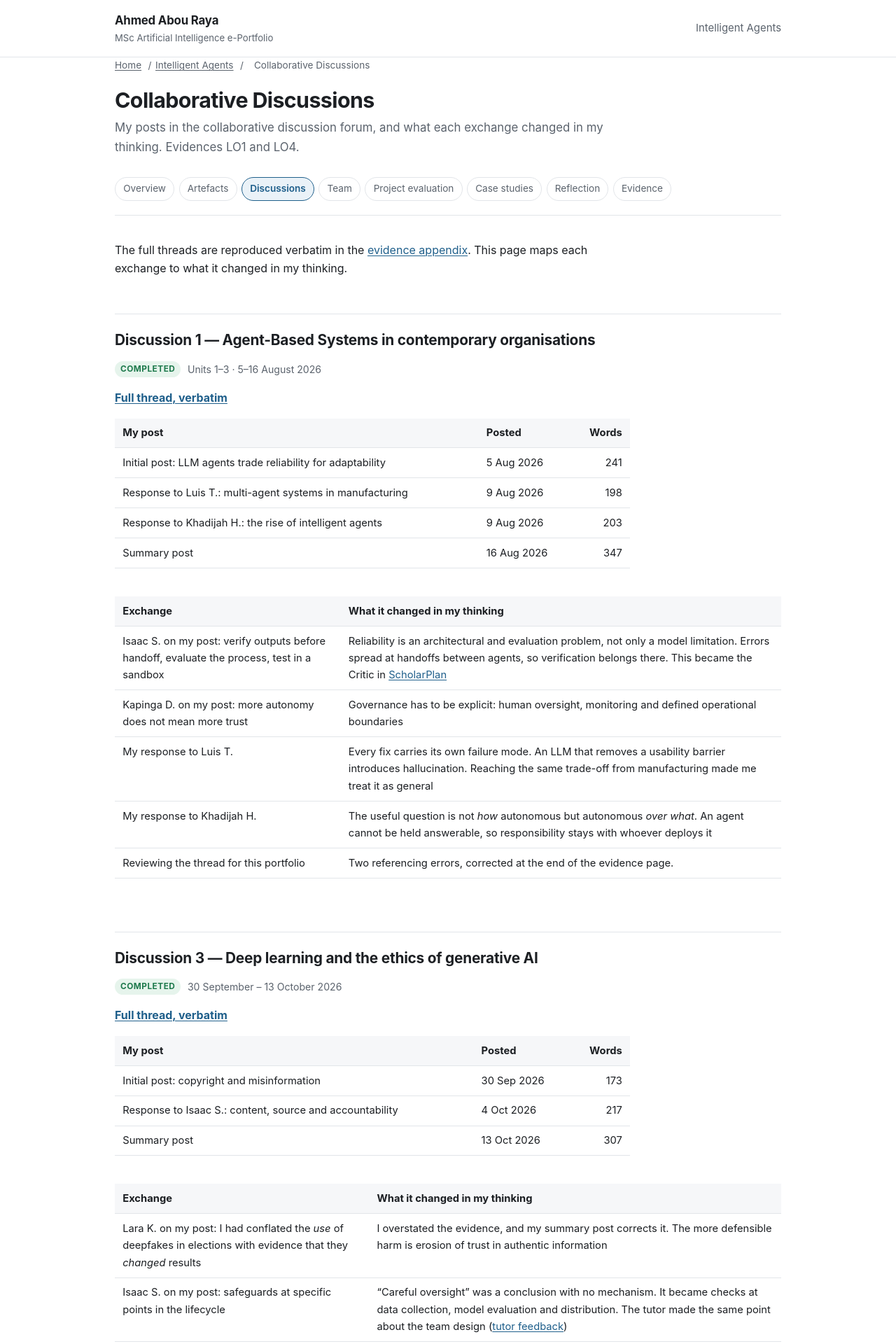
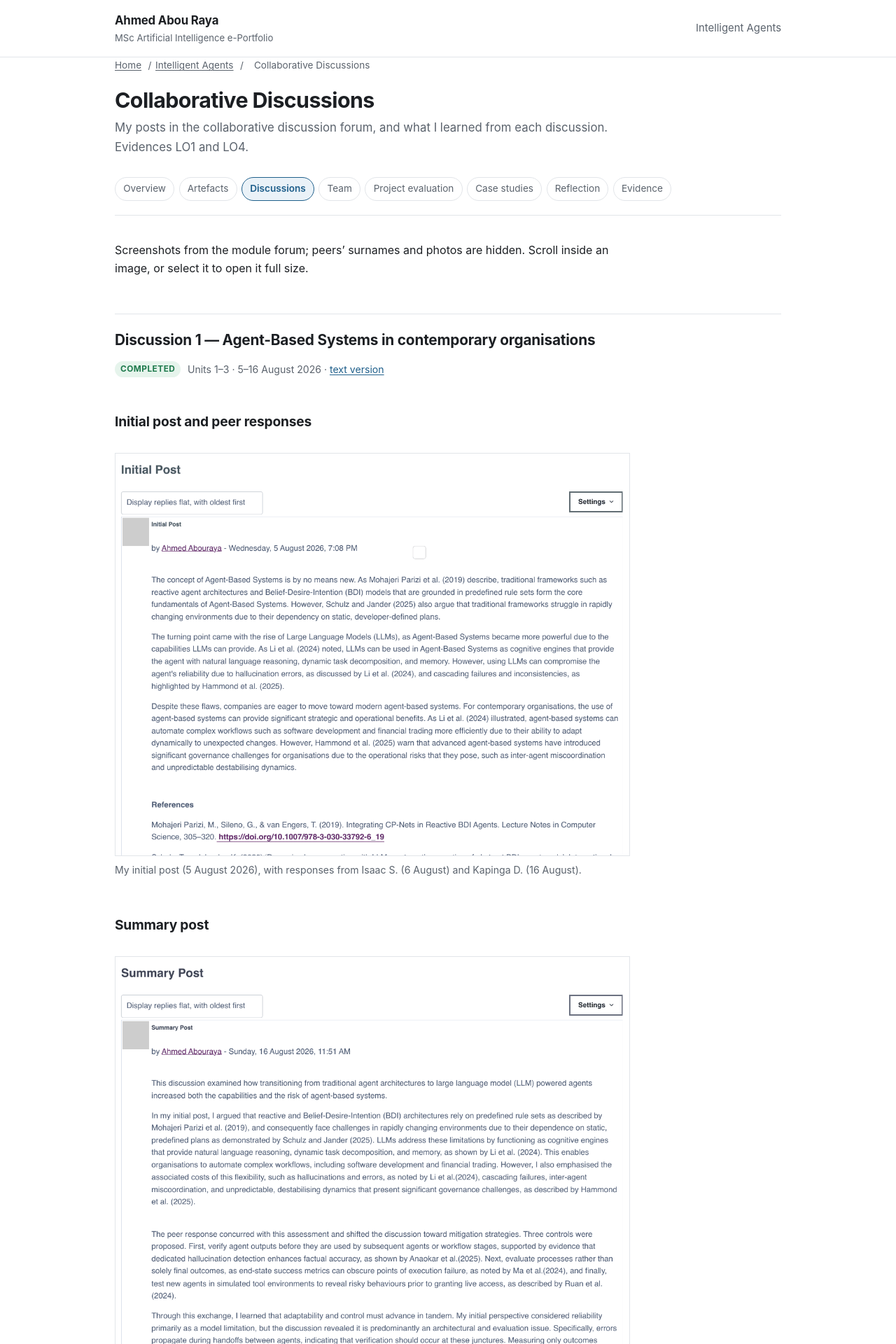
Before and after one commit to aabouraya/msc-ai-portfolio, a Jekyll site: the page built from modules/intelligent-agents/discussions.md, in a window 1280 px wide. Shown: the top 1920 px of the page at 70% size. Built offline with Jekyll 4.4.1, drawn with Linux system fonts in a browser that asks for light colours; some of the changed text lies outside the part shown.

Commit message:
Discussions: forum screenshots for each post, plus what I learned
Screenshots are generated from the Moodle print-outs with peers' surnames
and profile photos covered.

Co-Authored-By: Claude Opus 5.5 <noreply@anthropic.com>

```diff
--- a/assets/css/style.css
+++ b/assets/css/style.css
@@ -156,6 +156,10 @@ main img { max-width: 100%; height: auto; border-radius: var(--radius); }
 main figure { margin: 1.25rem 0; }
 main figure img { display: block; background: #fff; border: 1px solid var(--border); }
 main figcaption { margin-top: .5rem; font-size: .88rem; color: var(--text-muted); }
+
+/* Tall forum screenshots scroll inside a frame instead of filling the page. */
+.screenshot { max-height: 36rem; overflow-y: auto; border: 1px solid var(--border); }
+.screenshot img { width: 100%; border: 0; }
 
 .muted { color: var(--text-muted); }
 .meta { display: flex; flex-wrap: wrap; gap: .6rem; align-items: center; font-size: .88rem; margin: .5rem 0; }
--- a/modules/intelligent-agents/discussions.md
+++ b/modules/intelligent-agents/discussions.md
@@ -5,57 +5,82 @@ module: intelligent-agents
 nav_order: 2
 permalink: /modules/intelligent-agents/discussions/
 summary: >-
-  My posts in the collaborative discussion forum, and what each exchange changed
-  in my thinking. Evidences LO1 and LO4.
+  My posts in the collaborative discussion forum, and what I learned from each
+  discussion. Evidences LO1 and LO4.
 ---
 
-The full threads are reproduced verbatim in the [evidence appendix](../evidence/). This page
-maps each exchange to what it changed in my thinking.
+Screenshots from the module forum; peers' surnames and photos are hidden. Scroll
+inside an image, or select it to open it full size.
 
 ## Discussion 1 — Agent-Based Systems in contemporary organisations
 
-<p class="meta"><span class="badge badge--completed">completed</span> <span class="muted">Units 1–3 · 5–16 August 2026</span></p>
+<p class="meta"><span class="badge badge--completed">completed</span> <span class="muted">Units 1–3 · 5–16 August 2026 · <a href="../evidence/discussion-1/">text version</a></span></p>
 
-**[Full thread, verbatim](../evidence/discussion-1/)**
+### Initial post and peer responses
 
-| My post | Posted | Words |
-| --- | --- | --: |
-| Initial post: LLM agents trade reliability for adaptability | 5 Aug 2026 | 241 |
-| Response to Luis T.: multi-agent systems in manufacturing | 9 Aug 2026 | 198 |
-| Response to Khadijah H.: the rise of intelligent agents | 9 Aug 2026 | 203 |
-| Summary post | 16 Aug 2026 | 347 |
+<figure>
+  <div class="screenshot"><a href="{{ '/assets/img/intelligent-agents/discussions/d1-initial-post.png' | relative_url }}"><img src="{{ '/assets/img/intelligent-agents/discussions/d1-initial-post.png' | relative_url }}" alt="Forum screenshot: my initial post on agent-based systems in contemporary organisations, followed by responses from Isaac S. and Kapinga D." loading="lazy"></a></div>
+  <figcaption>My initial post (5 August 2026), with responses from Isaac S. (6 August) and Kapinga D. (16 August).</figcaption>
+</figure>
 
-<div class="wide" markdown="1">
+### Summary post
 
-| Exchange | What it changed in my thinking |
-| --- | --- |
-| Isaac S. on my post: verify outputs before handoff, evaluate the process, test in a sandbox | Reliability is an architectural and evaluation problem, not only a model limitation. Errors spread at handoffs between agents, so verification belongs there. This became the Critic in [ScholarPlan](../artefacts/#agent-based-system) |
-| Kapinga D. on my post: more autonomy does not mean more trust | Governance has to be explicit: human oversight, monitoring and defined operational boundaries |
-| My response to Luis T. | Every fix carries its own failure mode. An LLM that removes a usability barrier introduces hallucination. Reaching the same trade-off from manufacturing made me treat it as general |
-| My response to Khadijah H. | The useful question is not *how* autonomous but autonomous *over what*. An agent cannot be held answerable, so responsibility stays with whoever deploys it |
-| Reviewing the thread for this portfolio | Two referencing errors, corrected at the end of the evidence page. |
+<figure>
+  <div class="screenshot"><a href="{{ '/assets/img/intelligent-agents/discussions/d1-summary-post.png' | relative_url }}"><img src="{{ '/assets/img/intelligent-agents/discussions/d1-summary-post.png' | relative_url }}" alt="Forum screenshot: my summary post for Discussion 1." loading="lazy"></a></div>
+  <figcaption>My summary post (16 August 2026).</figcaption>
+</figure>
 
-</div>
+### My response to a peer
+
+<figure>
+  <div class="screenshot"><a href="{{ '/assets/img/intelligent-agents/discussions/d1-peer-response.png' | relative_url }}"><img src="{{ '/assets/img/intelligent-agents/discussions/d1-peer-response.png' | relative_url }}" alt="Forum screenshot: Luis T.'s initial post on multi-agent systems in manufacturing, my response, and the replies that followed." loading="lazy"></a></div>
+  <figcaption>My response (9 August 2026) to Luis T.'s post on multi-agent systems in manufacturing, with his post and the replies that followed.</figcaption>
+</figure>
+
+### What I learned
+
+- **Reliability is an architecture problem, not only a model problem.** Isaac's
+  three controls showed that errors spread at the handoffs between agents, so
+  that is where verification belongs. It became the Critic in ScholarPlan.
+- **Autonomy does not create trust.** Kapinga's reply made the case that
+  governance has to be designed in: oversight, monitoring and clear boundaries.
+- **Every fix has its own failure mode.** In Luis's thread, adding an LLM to
+  remove a usability barrier introduced hallucination. The thread ended on
+  central governance with decentralised execution, the hybrid ScholarPlan uses.
 
 ## Discussion 3 — Deep learning and the ethics of generative AI
 
-<p class="meta"><span class="badge badge--completed">completed</span> <span class="muted">30 September – 13 October 2026</span></p>
+<p class="meta"><span class="badge badge--completed">completed</span> <span class="muted">30 September – 13 October 2026 · <a href="../evidence/discussion-3/">text version</a></span></p>
 
-**[Full thread, verbatim](../evidence/discussion-3/)**
+### Initial post and peer responses
 
-| My post | Posted | Words |
-| --- | --- | --: |
-| Initial post: copyright and misinformation | 30 Sep 2026 | 173 |
-| Response to Isaac S.: content, source and accountability | 4 Oct 2026 | 217 |
-| Summary post | 13 Oct 2026 | 307 |
+<figure>
+  <div class="screenshot"><a href="{{ '/assets/img/intelligent-agents/discussions/d3-initial-post.png' | relative_url }}"><img src="{{ '/assets/img/intelligent-agents/discussions/d3-initial-post.png' | relative_url }}" alt="Forum screenshot: my initial post on the ethics of generative AI, followed by responses from Lara K. and Isaac S." loading="lazy"></a></div>
+  <figcaption>My initial post (30 September 2026), with responses from Lara K. (1 October) and Isaac S. (2 October).</figcaption>
+</figure>
 
-<div class="wide" markdown="1">
+### Summary post
 
-| Exchange | What it changed in my thinking |
-| --- | --- |
-| Lara K. on my post: I had conflated the *use* of deepfakes in elections with evidence that they *changed* results | I overstated the evidence, and my summary post corrects it. The more defensible harm is erosion of trust in authentic information |
-| Isaac S. on my post: safeguards at specific points in the lifecycle | "Careful oversight" was a conclusion with no mechanism. It became checks at data collection, model evaluation and distribution. The tutor made the same point about the team design ([tutor feedback](../evidence/tutor-feedback/)) |
-| My response to Isaac S.: the engineering trade-offs of watermarking | Naming the cost of a proposal moved the thread more than agreeing with it, and Isaac's summary built on my point. A watermark can confirm machine generation but never human authorship |
-| Reviewing the thread for this portfolio | Three referencing errors, corrected at the end of the evidence page |
+<figure>
+  <div class="screenshot"><a href="{{ '/assets/img/intelligent-agents/discussions/d3-summary-post.png' | relative_url }}"><img src="{{ '/assets/img/intelligent-agents/discussions/d3-summary-post.png' | relative_url }}" alt="Forum screenshot: my summary post for Discussion 3." loading="lazy"></a></div>
+  <figcaption>My summary post (13 October 2026).</figcaption>
+</figure>
 
-</div>
+### My response to a peer
+
+<figure>
+  <div class="screenshot"><a href="{{ '/assets/img/intelligent-agents/discussions/d3-peer-response.png' | relative_url }}"><img src="{{ '/assets/img/intelligent-agents/discussions/d3-peer-response.png' | relative_url }}" alt="Forum screenshot: Isaac S.'s initial post, my response, Yasmin A.'s response and Isaac's summary post." loading="lazy"></a></div>
+  <figcaption>My response (4 October 2026) to Isaac S.'s post, with his post, Yasmin A.'s response and his summary.</figcaption>
+</figure>
+
+### What I learned
+
+- **I overstated my evidence.** Lara showed that deepfakes have been *used*
+  around elections, not shown to *change* results. My summary post corrected
+  this: the defensible harm is lost trust in authentic information.
+- **An intention is not a safeguard.** Isaac turned my "careful oversight" into
+  checks at data collection, evaluation and distribution. The tutor found the
+  same gap in our team design.
+- **Naming a cost moves a discussion.** Isaac's summary built on my point about
+  the trade-offs of watermarking. A watermark can confirm machine generation,
+  but never human authorship.
```
Also changed, not shown: modules/intelligent-agents/index.md (+2 -2 lines), assets/img/intelligent-agents/discussions/d1-initial-post.png (added), assets/img/intelligent-agents/discussions/d1-peer-response.png (added), assets/img/intelligent-agents/discussions/d1-summary-post.png (added), assets/img/intelligent-agents/discussions/d3-initial-post.png (added), assets/img/intelligent-agents/discussions/d3-peer-response.png (added), assets/img/intelligent-agents/discussions/d3-summary-post.png (added).
